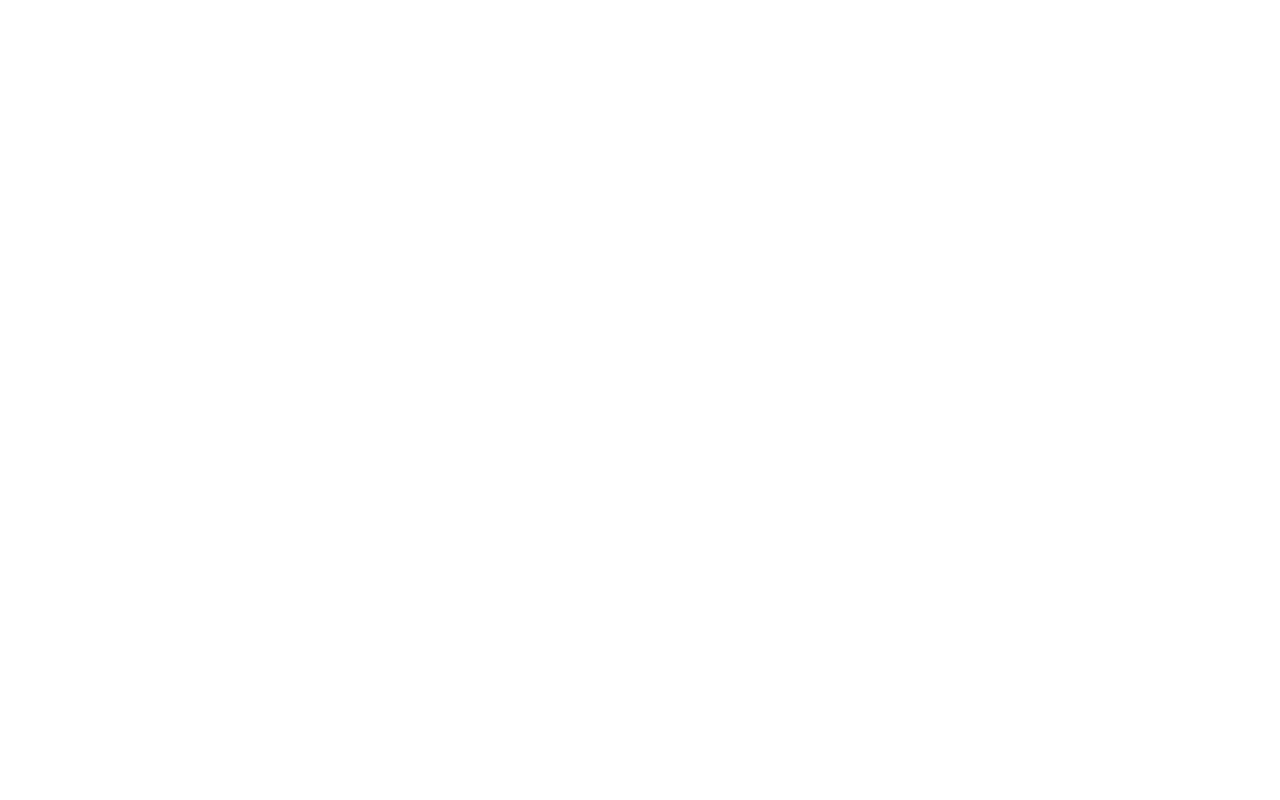
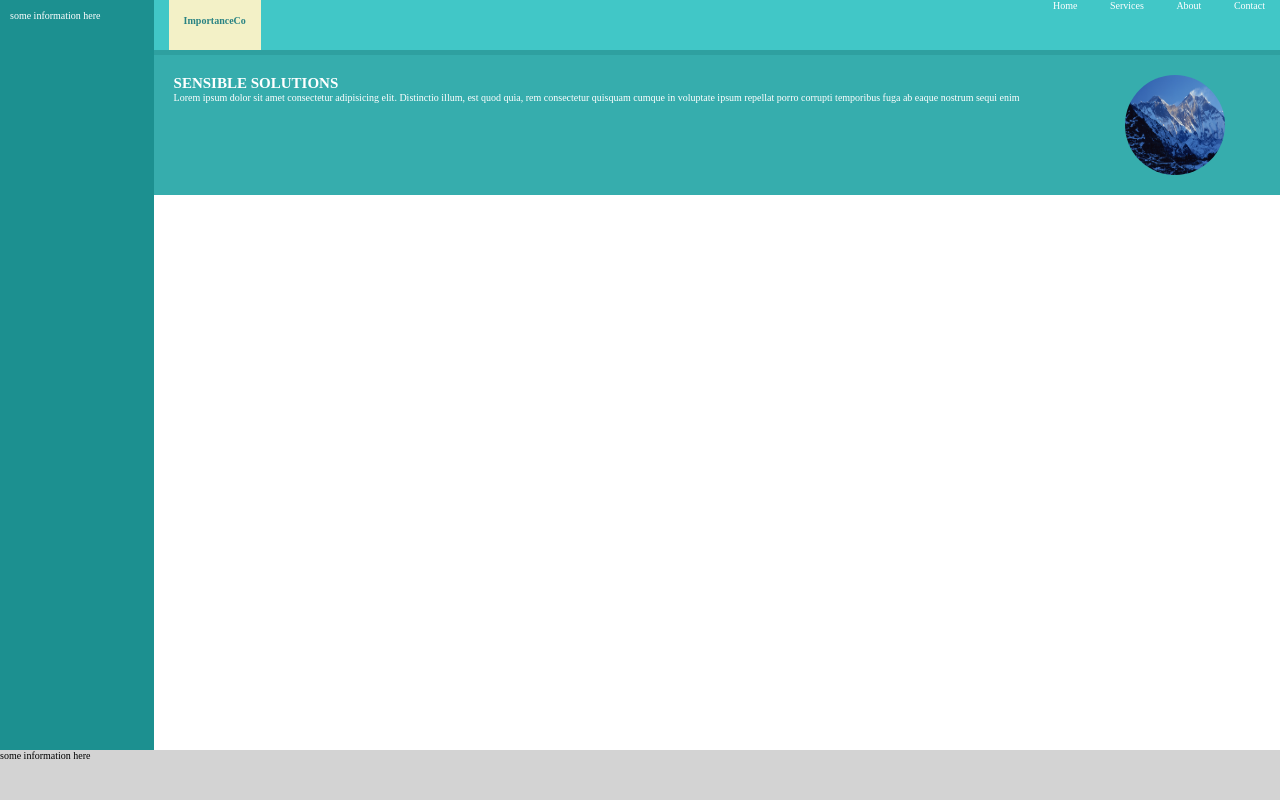
Before and after one commit to jamesreantillo/responsive_layout, a website: page index.html in a window 1280 px wide. Drawn offline with Linux system fonts and the light colour scheme.

Commit message:
added grid

```diff
--- a/index.html
+++ b/index.html
@@ -5,8 +5,39 @@
   <meta name="viewport" content="width=device-width, initial-scale=1.0">
   <meta http-equiv="X-UA-Compatible" content="ie=edge">
   <title>Responsive Layout with Css Grid</title>
+  <link rel="stylesheet" href="css/style.css">
 </head>
 <body>
+  <div class="sidebar">
+    <p>some information here</p>
+  </div>
+  <div class="main">
+    <header>
+      <a href="#" id="logo">ImportanceCo</a>
+
+      <nav>
+        <ul>
+          <li><a href="#">Home</a></li>
+          <li><a href="#">Services</a></li>
+          <li><a href="#">About</a></li>
+          <li><a href="#">Contact</a></li>
+        </ul>
+      </nav>
+
+    </header>
+
+    <section id="hero">
+      <div id="content">
+        <h1>Sensible Solutions</h1>
+        <p>Lorem ipsum dolor sit amet consectetur adipisicing elit. Distinctio illum, est quod quia, rem consectetur
+          quisquam cumque in voluptate ipsum repellat porro corrupti temporibus fuga ab eaque nostrum sequi enim</p>
+      </div>
+      <img id="mountain" src="images/mountains.jpg" alt="some mountain">
+    </section>
+  </div>
+  <footer>
+    <p>some information here</p>
+  </footer>
 
 </body>
 </html>
--- a/package.json
+++ b/package.json
@@ -3,7 +3,8 @@
   "version": "1.0.0",
   "main": "index.js",
   "scripts": {
-    "test": "echo \"Error: no test specified\" && exit 1"
+    "watch:sass": "node-sass sass/main.scss css/style.css -w",
+    "compile:sass": "node-sass sass/main.scss css/style.css"
   },
   "repository": {
     "type": "git",
@@ -17,7 +18,6 @@
   "homepage": "https://github.com/jamesreantillo/responsive_layout#readme",
   "description": "",
   "devDependencies": {
-    "browser-sync": "^2.26.5",
-    "gulp": "^4.0.2"
+    "node-sass": "^4.12.0"
   }
 }
--- /dev/null
+++ b/sass/_base.scss
@@ -0,0 +1,103 @@
+*,
+*::before,
+*::after {
+  margin: 0;
+  padding: 0;
+  box-sizing: inherit;
+}
+body, html {
+  height: 100%
+}
+html {
+  box-sizing: border-box;
+  font-size: 62.5%; // 10/16px = 62.5% --> 1rem = 10px
+}
+
+//Test
+body {
+  margin: 0;
+  display: grid;
+  grid-template-rows: auto 5rem;
+  grid-template-columns: 12% auto;
+  grid-template-areas:
+    "sidebar right"
+    "footer footer";
+}
+a {
+  text-decoration: none;
+}
+ul{
+  list-style: none;
+  float: right;
+}
+ul li {
+  display: inline;
+}
+ul li a {
+  color: #fff;
+  padding: 1.5rem;
+}
+#logo {
+  padding: 1.5rem;
+  margin-left: 1.5rem;
+  background-color: #F3F1C7;
+  color: #298383;
+  text-align: center;
+  font-weight: bold;
+  display: inline-block;
+}
+
+header {
+  background-color: #41C7C7;
+
+  display: grid;
+  grid-template-columns: [logo-start] fit-content(20%) [nav-start] auto [nav-end];
+}
+
+section#hero {
+  background-color: #36ADAD;
+  padding: 2em;
+  border-top: 5px solid #2EA0A0;
+
+  display: grid;
+  grid-template-columns: repeat(2, auto);
+}
+
+#content h1 {
+  text-transform: uppercase;
+  color: #fff;
+}
+
+#content p {
+  color: #fff;
+}
+
+img {
+  max-width: 100%;
+  background-size: cover;
+  margin: 0 auto;
+}
+
+#mountain {
+  border-radius: 50%;
+  width: 10rem;
+  height: 10rem;
+}
+
+.sidebar {
+  grid-area: sidebar;
+  background: #1c9090;
+  color: #fff;
+  padding: 1em;
+}
+
+.main {
+  grid-area: right;
+  display: grid;
+  grid-template-rows: 5rem fit-content(30%);
+}
+
+footer {
+  grid-area: footer;
+  background: #D3D3D3;
+}
--- /dev/null
+++ b/sass/main.scss
@@ -0,0 +1 @@
+@import "base";
```
Also changed, not shown: css/style.css (added), images/mountains.jpg (added), 2 other files.
